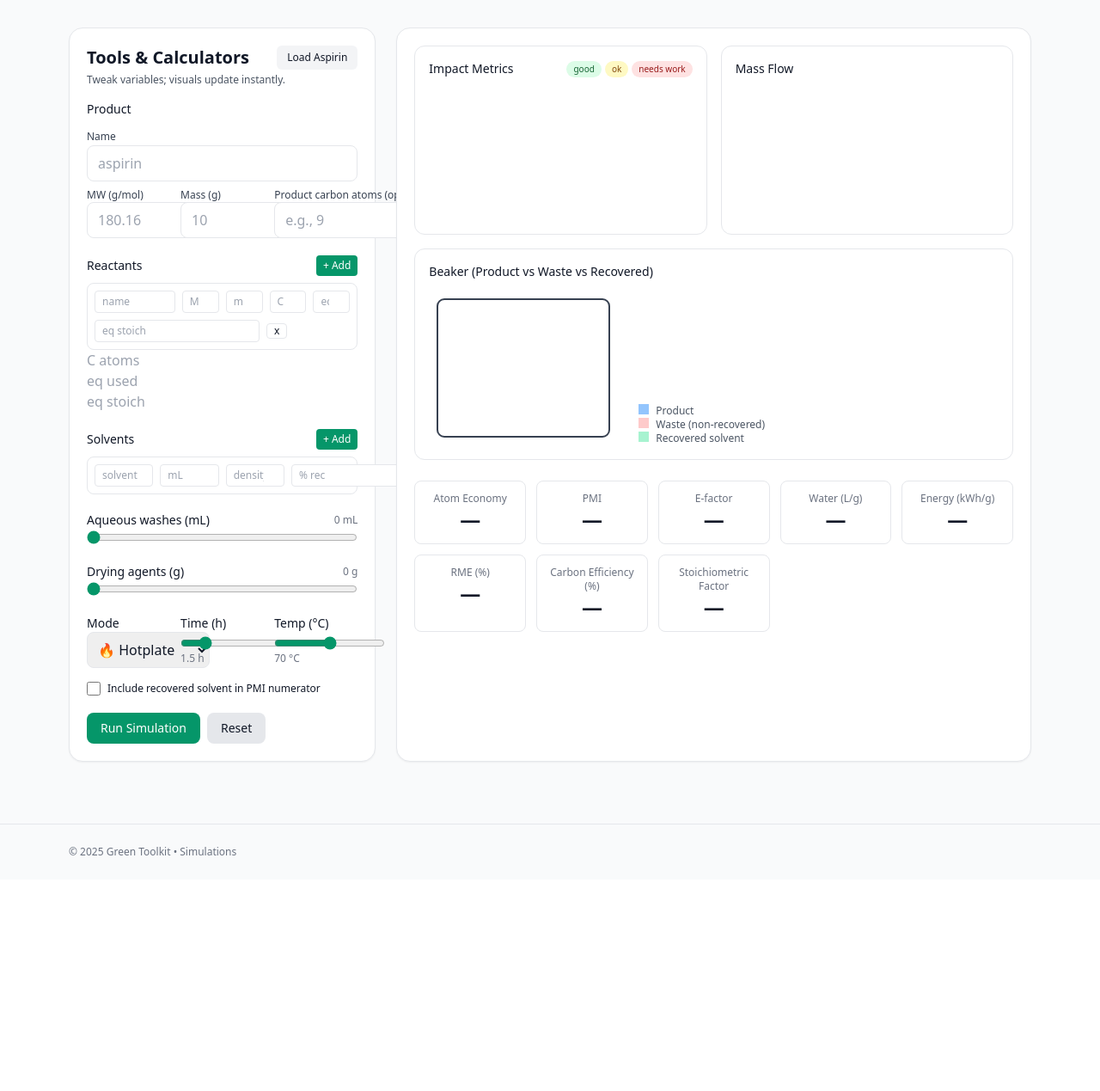
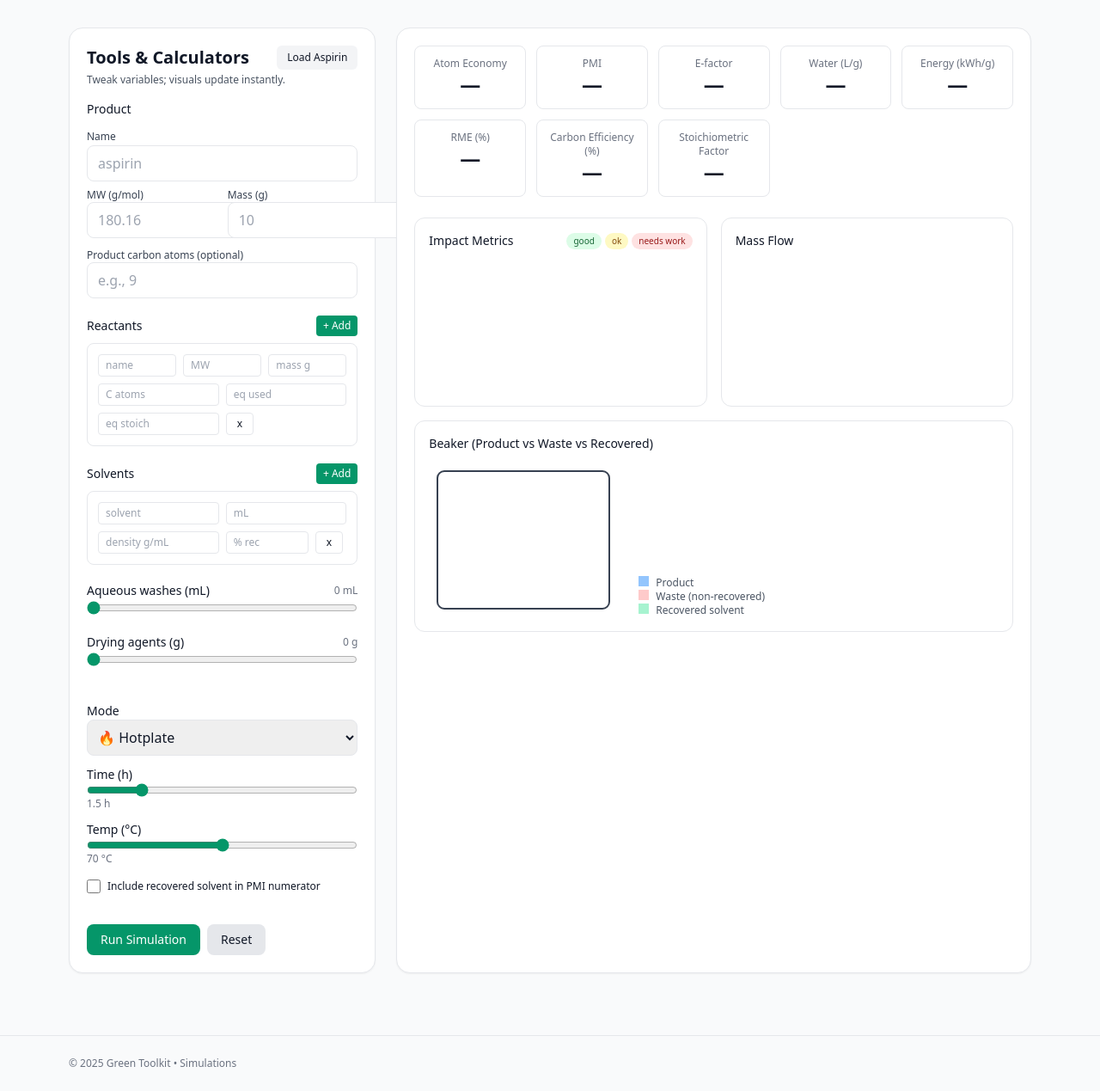
Before and after one commit to sufyanaslam44/green-toolkit-backend, a FastAPI app: page /simulate in a window 1280 px wide. Shown: the part 65-1334 px from the top of the page at 86% size. Before the commit the page ends 1060 px from the top, so only its background shows below. Run offline with FastAPI, Linux system fonts and the light colour scheme; a map, chart or similar area stays blank; some libraries are stand-ins or nearby versions.

Commit message:
layoutfic

```diff
--- a/templates/sim.html
+++ b/templates/sim.html
@@ -44,7 +44,9 @@
   <h2 class="text-sm font-medium mb-2">Product</h2>
   <label class="text-xs text-gray-700">Name</label>
   <input id="prod_name" class="w-full border rounded-lg px-3 py-2 mb-2" placeholder="aspirin" />
-        <div class="grid grid-cols-3 gap-3">
+
+  <!-- MW & Mass (top row, two columns) -->
+  <div class="grid grid-cols-2 gap-3">
     <label class="grid">
       <span class="text-xs text-gray-700">MW (g/mol)</span>
       <input id="prod_mw" type="number" step="any" min="0" class="border rounded-lg px-3 py-2" placeholder="180.16">
@@ -53,13 +55,15 @@
       <span class="text-xs text-gray-700">Mass (g)</span>
       <input id="prod_mass" type="number" step="any" min="0" class="border rounded-lg px-3 py-2" placeholder="10">
     </label>
-          <!-- add below Product Mass -->
-<label class="grid">
+  </div>
+
+  <!-- Carbon atoms (beneath) -->
+  <label class="grid mt-3">
     <span class="text-xs text-gray-700">Product carbon atoms (optional)</span>
     <input id="prod_carbon" type="number" min="0" class="border rounded-lg px-3 py-2" placeholder="e.g., 9">
   </label>
+</div>
 
-        </div>
       </div>
 
       <!-- Reactants (compact card list) -->
@@ -69,10 +73,7 @@
           <button id="add-reactant" class="rounded bg-emerald-600 text-white text-xs px-2 py-1 hover:bg-emerald-700">+ Add</button>
         </div>
         <div id="reactants" class="mt-2 grid gap-2"></div>
-        <!-- inside reactantCard(data) template string, after mass -->
-<input class="r_c  ..." type="number" min="0"     placeholder="C atoms"  value="${data.carbon_atoms||''}">
-<input class="r_eu ..." type="number" step="any" min="0" placeholder="eq used"  value="${data.eq_used||''}">
-<input class="r_es ..." type="number" step="any" min="0" placeholder="eq stoich" value="${data.eq_stoich||''}">
+
 
 
 
@@ -105,7 +106,12 @@
           <input id="workup_drying" class="w-full knob" type="range" min="0" max="10" value="0" step="0.1">
         </div>
 
-        <div class="grid grid-cols-3 gap-3">
+       <!-- Workup + Conditions -->
+<div class="mt-5 grid gap-4">
+  <!-- (keep Aqueous washes & Drying agents sliders as-is) -->
+
+  <!-- Conditions: vertical order Mode → Time → Temp -->
+  <div class="grid gap-3">
     <label class="grid">
       <span class="text-sm font-medium">Mode</span>
       <select id="cond_mode" class="border rounded-lg px-2 py-2">
@@ -140,9 +149,46 @@
       </div>
     </section>
 
-    <!-- Right: Visuals -->
+    <!-- Right: Metrics (top) + Visuals (beneath) -->
 <section class="rounded-2xl bg-white p-5 shadow-sm border md:col-span-2">
-      <div class="grid gap-4 md:grid-cols-2">
+  <!-- Raw numbers FIRST -->
+  <div class="grid grid-cols-2 md:grid-cols-5 gap-3 text-center text-sm">
+    <div class="border rounded-lg p-3">
+      <div class="text-gray-500 text-xs">Atom Economy</div>
+      <div id="r_ae" class="text-2xl font-semibold">—</div>
+    </div>
+    <div class="border rounded-lg p-3">
+      <div class="text-gray-500 text-xs">PMI</div>
+      <div id="r_pmi" class="text-2xl font-semibold">—</div>
+    </div>
+    <div class="border rounded-lg p-3">
+      <div class="text-gray-500 text-xs">E-factor</div>
+      <div id="r_ef" class="text-2xl font-semibold">—</div>
+    </div>
+    <div class="border rounded-lg p-3">
+      <div class="text-gray-500 text-xs">Water (L/g)</div>
+      <div id="r_water" class="text-2xl font-semibold">—</div>
+    </div>
+    <div class="border rounded-lg p-3">
+      <div class="text-gray-500 text-xs">Energy (kWh/g)</div>
+      <div id="r_energy" class="text-2xl font-semibold">—</div>
+    </div>
+    <div class="border rounded-lg p-3">
+      <div class="text-gray-500 text-xs">RME (%)</div>
+      <div id="r_rme" class="text-2xl font-semibold">—</div>
+    </div>
+    <div class="border rounded-lg p-3">
+      <div class="text-gray-500 text-xs">Carbon Efficiency (%)</div>
+      <div id="r_ce" class="text-2xl font-semibold">—</div>
+    </div>
+    <div class="border rounded-lg p-3">
+      <div class="text-gray-500 text-xs">Stoichiometric Factor</div>
+      <div id="r_sf" class="text-2xl font-semibold">—</div>
+    </div>
+  </div>
+
+  <!-- Visuals BENEATH -->
+  <div class="mt-6 grid gap-4 md:grid-cols-2">
     <!-- Metric bars -->
     <div class="border rounded-xl p-4">
       <div class="flex items-center justify-between">
@@ -245,31 +252,49 @@
     const solventsBox = $('#solvents');
 
      function reactantCard(data = {}) {
-    const card = el('div', 'border rounded-lg p-2 grid grid-cols-6 gap-2 items-end');
+    const card = el('div', 'border rounded-lg p-3 grid gap-2');
     card.innerHTML = `
-      <input class="r_name border rounded px-2 py-1 text-xs col-span-2" placeholder="name" value="${data.name||''}">
+      <!-- Row 1: name, MW, mass -->
+      <div class="grid grid-cols-3 gap-2">
+        <input class="r_name border rounded px-2 py-1 text-xs" placeholder="name" value="${data.name||''}">
         <input class="r_mw   border rounded px-2 py-1 text-xs" type="number" step="any" min="0" placeholder="MW" value="${data.mw||''}">
         <input class="r_mass border rounded px-2 py-1 text-xs" type="number" step="any" min="0" placeholder="mass g" value="${data.mass_g||''}">
-      <input class="r_c    border rounded px-2 py-1 text-xs" type="number" min="0" placeholder="C atoms" value="${data.carbon_atoms||''}">
-      <input class="r_eu   border rounded px-2 py-1 text-xs" type="number" step="any" min="0" placeholder="eq used" value="${data.eq_used||''}">
-      <div class="flex items-center gap-2">
-        <input class="r_es flex-1 border rounded px-2 py-1 text-xs" type="number" step="any" min="0" placeholder="eq stoich" value="${data.eq_stoich||''}">
-        <button type="button" class="rmv rounded border px-2 text-xs">x</button>
-      </div>`;
+      </div>
+
+      <!-- Row 2: carbon atoms, eq used -->
+      <div class="grid grid-cols-2 gap-2">
+        <input class="r_c  border rounded px-2 py-1 text-xs" type="number" min="0" placeholder="C atoms" value="${data.carbon_atoms||''}">
+        <input class="r_eu border rounded px-2 py-1 text-xs" type="number" step="any" min="0" placeholder="eq used" value="${data.eq_used||''}">
+      </div>
+
+      <!-- Row 3: eq stoich, remove -->
+      <div class="grid grid-cols-2 gap-2 items-center">
+        <input class="r_es border rounded px-2 py-1 text-xs" type="number" step="any" min="0" placeholder="eq stoich" value="${data.eq_stoich||''}">
+        <button type="button" class="rmv justify-self-start rounded border px-3 py-1 text-xs">x</button>
+      </div>
+    `;
     card.querySelector('.rmv').onclick = () => card.remove();
     return card;
   }
 
-    function solventCard(data={}) {
-      const card = el('div', 'border rounded-lg p-2 grid grid-cols-4 gap-2 items-end');
+   function solventCard(data = {}) {
+    const card = el('div', 'border rounded-lg p-3 grid gap-2');
     card.innerHTML = `
+      <!-- Row 1: solvent, mL -->
+      <div class="grid grid-cols-2 gap-2">
         <input class="s_name border rounded px-2 py-1 text-xs" placeholder="solvent" value="${data.name||''}">
-        <input class="s_vol border rounded px-2 py-1 text-xs" type="number" step="any" min="0" placeholder="mL" value="${data.volume_mL||''}">
+        <input class="s_vol  border rounded px-2 py-1 text-xs" type="number" step="any" min="0" placeholder="mL" value="${data.volume_mL||''}">
+      </div>
+
+      <!-- Row 2: density, % rec + remove -->
+      <div class="grid grid-cols-2 gap-2 items-center">
         <input class="s_den border rounded px-2 py-1 text-xs" type="number" step="any" min="0" placeholder="density g/mL" value="${data.density_g_per_mL||''}">
         <div class="flex gap-2">
-          <input class="s_rec flex-1 border rounded px-2 py-1 text-xs" type="number" step="any" min="0" max="100" placeholder="% rec" value="${data.recovery_pct||''}">
-          <button type="button" class="rmv rounded border px-2 text-xs">x</button>
-        </div>`;
+          <input class="s_rec border rounded px-2 py-1 text-xs w-24" type="number" step="any" min="0" max="100" placeholder="% rec" value="${data.recovery_pct||''}">
+          <button type="button" class="rmv rounded border px-3 py-1 text-xs">x</button>
+        </div>
+      </div>
+    `;
     card.querySelector('.rmv').onclick = () => card.remove();
     return card;
   }
```
Also changed, not shown: other parts of templates/sim.html (+4 -40 lines). Lines whose indentation alone changed are shown as unchanged.
